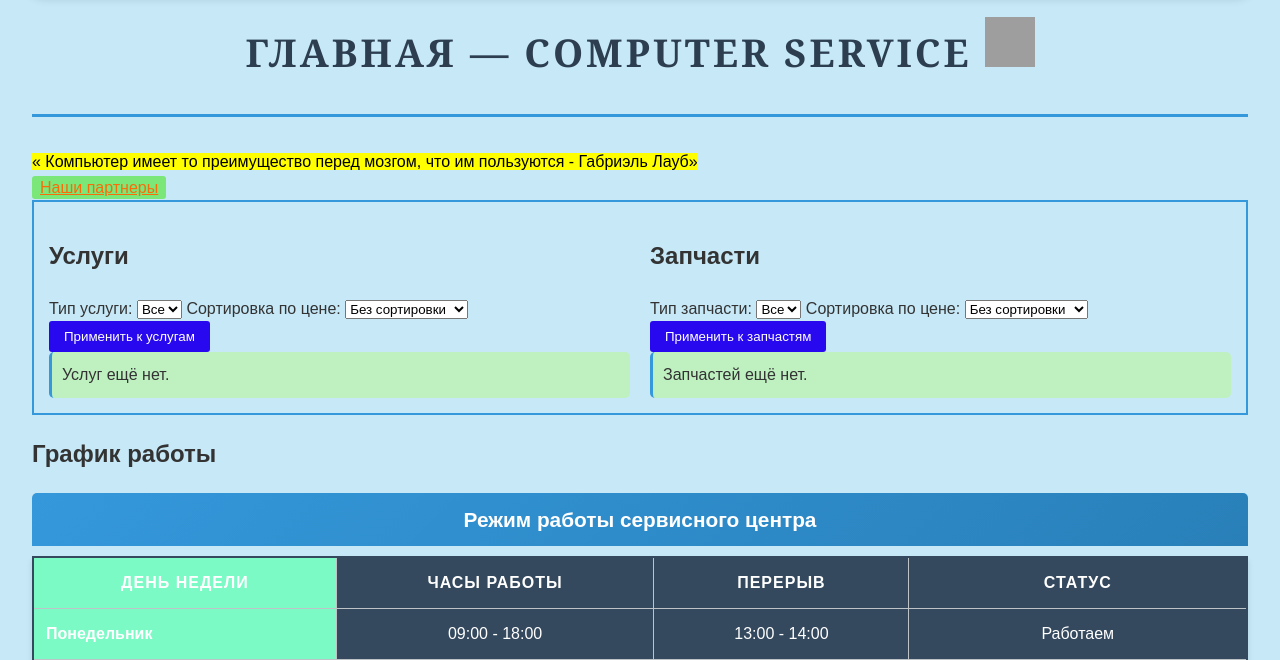
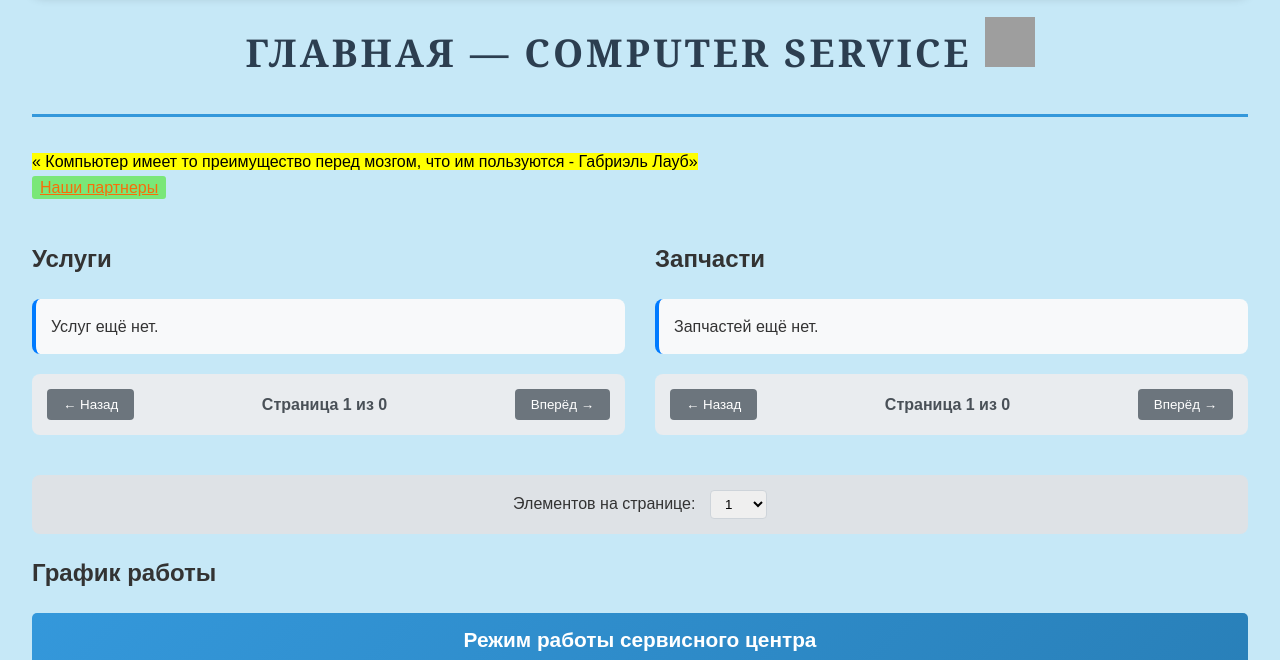
Before and after one commit to Vlad20055/IGI_STRWEB_LABS, a Django app: page / in a window 1280 px wide. Shown: the part 765-1425 px from the top of the page. Run offline with Django 5.2, Linux system fonts and the light colour scheme; data that the repository does not hold is empty; parts of the project's set-up code (start-up, migrations or seed data) failed here and were passed over; grey boxes are pictures that could not be loaded.

Commit message:
Add catalog pagination

```diff
--- a/IGI/LR5/ComputerServiceApp/comps/templates/comps/index.html
+++ b/IGI/LR5/ComputerServiceApp/comps/templates/comps/index.html
@@ -52,44 +52,15 @@
 
     <a accesskey="p" href="#partners">Наши партнеры</a>
 
-    <!-- Services -->
+    <!-- Каталог -->
     <div class="catalog-grid">
+        <!-- Услуги -->
         <div>
             <h2>Услуги</h2>
 
-            {# Форма фильтрации услуг #}
-            <form method="get">
-                <label>
-                    Тип услуги:
-                    <select name="service_type">
-                        <option value="" {% if not selected_service_type %}selected{% endif %}>Все</option>
-                        {% for t in service_types %}
-                            <option value="{{ t.pk }}" {% if t.pk|stringformat:"s" == selected_service_type %}selected{% endif %}>
-                                {{ t.name }}
-                            </option>
-                        {% endfor %}
-                    </select>
-                </label>
-
-                <label>
-                    Сортировка по цене:
-                    <select name="service_sort">
-                        <option value="" {% if not service_sort %}selected{% endif %}>Без сортировки</option>
-                        <option value="price_asc" {% if service_sort == 'price_asc' %}selected{% endif %}>По возрастанию</option>
-                        <option value="price_desc" {% if service_sort == 'price_desc' %}selected{% endif %}>По убыванию</option>
-                    </select>
-                </label>
-
-                <button type="submit" name="filter_services">Применить к услугам</button>
-            </form>
-
-            {% if user.is_authenticated and user|has_group:"Employees" %}
-                <p><a href="{% url 'service_add' %}">Добавить услугу</a></p>
-            {% endif %}
-
-            <div class="services-grid">
+            <div id="services-container">
                 {% for s in services %}
-                    <div>
+                    <div class="catalog-item service-item">
                         {{ s.name }} ({{ s.type.name }}) — {{ s.price }} руб.
                         <a href="{% url 'detail_services_spareparts' 'service' s.pk %}">Подробнее</a>
                         {% if user.is_authenticated and user|has_group:"Employees" %}
@@ -98,48 +69,25 @@
                         {% endif %}
                     </div>
                 {% empty %}
-                    <div>Услуг ещё нет.</div>
+                    <div class="catalog-item">Услуг ещё нет.</div>
                 {% endfor %}
+            </div>
+
+            <!-- Пагинация услуг -->
+            <div class="pagination">
+                <button id="services-prev" class="pagination-btn" disabled>← Назад</button>
+                <span id="services-info" class="page-info">Страница 1 из 1</span>
+                <button id="services-next" class="pagination-btn" disabled>Вперёд →</button>
             </div>
         </div>
 
+        <!-- Запчасти -->
         <div>
-            <!-- Spareparts -->
             <h2>Запчасти</h2>
 
-            {# Форма фильтрации запчастей #}
-            <form method="get">
-                <label>
-                    Тип запчасти:
-                    <select name="sparepart_type">
-                        <option value="" {% if not selected_sparepart_type %}selected{% endif %}>Все</option>
-                        {% for t in sparepart_types %}
-                            <option value="{{ t.pk }}" {% if t.pk|stringformat:"s" == selected_sparepart_type %}selected{% endif %}>
-                                {{ t.name }}
-                            </option>
-                        {% endfor %}
-                    </select>
-                </label>
-
-                <label>
-                    Сортировка по цене:
-                    <select name="sparepart_sort">
-                        <option value="" {% if not sparepart_sort %}selected{% endif %}>Без сортировки</option>
-                        <option value="price_asc" {% if sparepart_sort == 'price_asc' %}selected{% endif %}>По возрастанию</option>
-                        <option value="price_desc" {% if sparepart_sort == 'price_desc' %}selected{% endif %}>По убыванию</option>
-                    </select>
-                </label>
-
-                <button type="submit" name="filter_parts">Применить к запчастям</button>
-            </form>
-
-            {% if user.is_authenticated and user|has_group:"Employees" %}
-                <p><a href="{% url 'sparepart_add' %}">Добавить запчасть</a></p>
-            {% endif %}
-
-            <div class="spareparts-grid">
+            <div id="spareparts-container">
                 {% for p in spareparts %}
-                    <div>
+                    <div class="catalog-item sparepart-item">
                         {{ p.name }} ({{ p.type.name }}) — {{ p.price }} руб
                         <a href="{% url 'detail_services_spareparts' 'sparepart' p.pk %}">Подробнее</a>
                         {% if user.is_authenticated and user|has_group:"Employees" %}
@@ -148,10 +96,35 @@
                         {% endif %}
                     </div>
                 {% empty %}
-                    <div>Запчастей ещё нет.</div>
+                    <div class="catalog-item">Запчастей ещё нет.</div>
                 {% endfor %}
             </div>
+
+            <!-- Пагинация запчастей -->
+            <div class="pagination">
+                <button id="spareparts-prev" class="pagination-btn" disabled>← Назад</button>
+                <span id="spareparts-info" class="page-info">Страница 1 из 1</span>
+                <button id="spareparts-next" class="pagination-btn" disabled>Вперёд →</button>
+            </div>
         </div>
+    </div>
+
+    <!-- Выбор количества элементов -->
+    <div class="per-page-selector">
+        <label>Элементов на странице:
+            <select id="per-page-select">
+                <option value="1">1</option>
+                <option value="2">2</option>
+                <option value="3">3</option>
+                <option value="4">4</option>
+                <option value="5">5</option>
+                <option value="6">6</option>
+                <option value="7">7</option>
+                <option value="8">8</option>
+                <option value="9">9</option>
+                <option value="10">10</option>
+            </select>
+        </label>
     </div>
 
     <!-- work hours -->
@@ -250,17 +223,6 @@
         {% endfor %}
     </div>
 
-    <!-- Code -->
-    <p>
-        <code>
-            var fruits = ["apples", "oranges", "mangoes", "cherries"];<br>
-            document.writeln("I like " + fruits.length + " fruits");
-        </code>
-    </p>
-    <p>The variable in this example is <var>fruits</var></p>
-    <p>The output from the code is: <samp>I like 4 fruits</samp></p>
-    <p>When prompted for my favorite fruit, I typed: <kbd>cherries</kbd></p>
-
     <!-- Слайдер -->
     <div id="slider-container">
         {% if slides %}
--- a/IGI/LR5/ComputerServiceApp/comps/views.py
+++ b/IGI/LR5/ComputerServiceApp/comps/views.py
@@ -37,30 +37,6 @@ def index(request):
     spareparts = SparePart.objects.select_related('type').all()
     sparepart_types = SparePartType.objects.all()
 
-    # Обработка фильтров для услуг (если есть)
-    selected_service_type = request.GET.get('service_type')
-    service_sort = request.GET.get('service_sort')
-
-    if selected_service_type:
-        services = services.filter(type_id=selected_service_type)
-
-    if service_sort == 'price_asc':
-        services = services.order_by('price')
-    elif service_sort == 'price_desc':
-        services = services.order_by('-price')
-
-    # Обработка фильтров для запчастей (если есть)
-    selected_sparepart_type = request.GET.get('sparepart_type')
-    sparepart_sort = request.GET.get('sparepart_sort')
-
-    if selected_sparepart_type:
-        spareparts = spareparts.filter(type_id=selected_sparepart_type)
-
-    if sparepart_sort == 'price_asc':
-        spareparts = spareparts.order_by('price')
-    elif sparepart_sort == 'price_desc':
-        spareparts = spareparts.order_by('-price')
-
     partners = Partner.objects.all()
 
     slides = Slide.objects.filter(active=True).order_by('order')
@@ -70,12 +46,8 @@ def index(request):
         'article': latest_article,
         'services': services,
         'service_types': service_types,
-        'selected_service_type': selected_service_type,
-        'service_sort': service_sort,
         'spareparts': spareparts,
         'sparepart_types': sparepart_types,
-        'selected_sparepart_type': selected_sparepart_type,
-        'sparepart_sort': sparepart_sort,
         'partners': partners,
         'slides': slides,
         'slider_settings': slider_settings
--- a/IGI/LR5/ComputerServiceApp/static/css/index.css
+++ b/IGI/LR5/ComputerServiceApp/static/css/index.css
@@ -244,43 +244,83 @@
 }
 
 /* === CSS GRID LAYOUT ДЛЯ КАТАЛОГА === */
-
-/* Контейнер для услуг и запчастей */
+/* Каталог */
 .catalog-grid {
     display: grid;
-    grid-template-columns: 1fr 1fr; /* Две колонки */
-    gap: 20px;
-    border: 2px solid #3498db; /* Добавить границу чтобы видеть контейнер */
-    padding: 15px;
+    grid-template-columns: 1fr 1fr;
+    gap: 30px;
+    margin: 20px 0;
 }
 
-/* Сетка для списков услуг и запчастей */
-.services-grid {
-    display: grid;
-    grid-template-columns: 1fr;
-    gap: 10px;
+.catalog-item {
+    background: #f8f9fa;
+    padding: 15px;
+    margin: 10px 0;
+    border-radius: 8px;
+    border-left: 4px solid #007bff;
 }
 
-.spareparts-grid {
-    display: grid;
-    grid-template-columns: 1fr;
-    gap: 10px;
+/* Пагинация */
+.pagination {
+    display: flex;
+    justify-content: space-between;
+    align-items: center;
+    margin: 20px 0;
+    padding: 15px;
+    background: #e9ecef;
+    border-radius: 8px;
 }
 
-/* ДОБАВИТЬ: Стили для элементов внутри сетки */
-.services-grid > div,
-.spareparts-grid > div {
-    background: #bff1c0;
-    padding: 10px;
-    border-radius: 5px;
-    border-left: 3px solid #3498db;
+.page-info {
+    font-weight: bold;
+    color: #495057;
+}
+
+.pagination-btn {
+    padding: 8px 16px;
+    background: #007bff;
+    color: white;
+    border: none;
+    border-radius: 4px;
+    cursor: pointer;
+    transition: background 0.3s;
+}
+
+.pagination-btn:hover:not(:disabled) {
+    background: #0056b3;
+}
+
+.pagination-btn:disabled {
+    background: #6c757d;
+    cursor: not-allowed;
+}
+
+/* Выбор количества элементов */
+.per-page-selector {
+    text-align: center;
+    margin: 20px 0;
+    padding: 15px;
+    background: #dee2e6;
+    border-radius: 8px;
+}
+
+.per-page-selector select {
+    padding: 5px 10px;
+    border: 1px solid #ced4da;
+    border-radius: 4px;
+    margin-left: 10px;
 }
 
 /* Адаптивность */
 @media (max-width: 768px) {
     .catalog-grid {
-        grid-template-columns: 1fr; /* Одна колонка на мобильных */
-        border-color: #e74c3c; /* Другой цвет для мобильных */
+        grid-template-columns: 1fr;
+    }
+
+    .pagination {
+        flex-direction: column;
+        gap: 10px;
+        text-align: center;
     }
 }
 
--- a/IGI/LR5/ComputerServiceApp/static/js/index.js
+++ b/IGI/LR5/ComputerServiceApp/static/js/index.js
@@ -147,6 +147,122 @@ class Slider {
     }
 }
 
+class CatalogPagination {
+    constructor() {
+        this.perPage = 3;
+        this.services = {
+            items: [],
+            currentPage: 1,
+            totalPages: 1,
+            container: document.getElementById('services-container'),
+            prevBtn: document.getElementById('services-prev'),
+            nextBtn: document.getElementById('services-next'),
+            info: document.getElementById('services-info')
+        };
+
+        this.spareparts = {
+            items: [],
+            currentPage: 1,
+            totalPages: 1,
+            container: document.getElementById('spareparts-container'),
+            prevBtn: document.getElementById('spareparts-prev'),
+            nextBtn: document.getElementById('spareparts-next'),
+            info: document.getElementById('spareparts-info')
+        };
+
+        this.init();
+    }
+
+    init() {
+        // Собираем все элементы
+        this.services.items = Array.from(this.services.container.querySelectorAll('.service-item'));
+        this.spareparts.items = Array.from(this.spareparts.container.querySelectorAll('.sparepart-item'));
+
+        // Настройка пагинации
+        this.setupPagination(this.services);
+        this.setupPagination(this.spareparts);
+
+        // Обработчики событий
+        this.bindEvents();
+
+        // Первоначальный рендер
+        this.render(this.services);
+        this.render(this.spareparts);
+    }
+
+    setupPagination(section) {
+        section.totalPages = Math.ceil(section.items.length / this.perPage);
+        this.updatePaginationInfo(section);
+    }
+
+    bindEvents() {
+        // Кнопки пагинации услуг
+        this.services.prevBtn.addEventListener('click', () => this.prevPage(this.services));
+        this.services.nextBtn.addEventListener('click', () => this.nextPage(this.services));
+
+        // Кнопки пагинации запчастей
+        this.spareparts.prevBtn.addEventListener('click', () => this.prevPage(this.spareparts));
+        this.spareparts.nextBtn.addEventListener('click', () => this.nextPage(this.spareparts));
+
+        // Выбор количества элементов
+        document.getElementById('per-page-select').addEventListener('change', (e) => {
+            this.perPage = parseInt(e.target.value);
+            this.services.currentPage = 1;
+            this.spareparts.currentPage = 1;
+            this.setupPagination(this.services);
+            this.setupPagination(this.spareparts);
+            this.render(this.services);
+            this.render(this.spareparts);
+        });
+    }
+
+    prevPage(section) {
+        if (section.currentPage > 1) {
+            section.currentPage--;
+            this.render(section);
+        }
+    }
+
+    nextPage(section) {
+        if (section.currentPage < section.totalPages) {
+            section.currentPage++;
+            this.render(section);
+        }
+    }
+
+    render(section) {
+        // Скрываем все элементы
+        section.items.forEach(item => item.style.display = 'none');
+
+        // Показываем элементы текущей страницы
+        const startIndex = (section.currentPage - 1) * this.perPage;
+        const endIndex = startIndex + this.perPage;
+
+        section.items.slice(startIndex, endIndex).forEach(item => {
+            item.style.display = 'block';
+        });
+
+        // Обновляем информацию и кнопки
+        this.updatePaginationInfo(section);
+        this.updatePaginationButtons(section);
+    }
+
+    updatePaginationInfo(section) {
+        section.totalPages = Math.ceil(section.items.length / this.perPage);
+        section.info.textContent = `Страница ${section.currentPage} из ${section.totalPages}`;
+    }
+
+    updatePaginationButtons(section) {
+        section.prevBtn.disabled = section.currentPage === 1;
+        section.nextBtn.disabled = section.currentPage === section.totalPages || section.totalPages === 0;
+    }
+}
+
+// Инициализация при загрузке страницы
+document.addEventListener('DOMContentLoaded', function() {
+    new CatalogPagination();
+});
+
 document.addEventListener('DOMContentLoaded', function() {
     const sliderContainer = document.querySelector('.slider');
     if (sliderContainer) {
```
